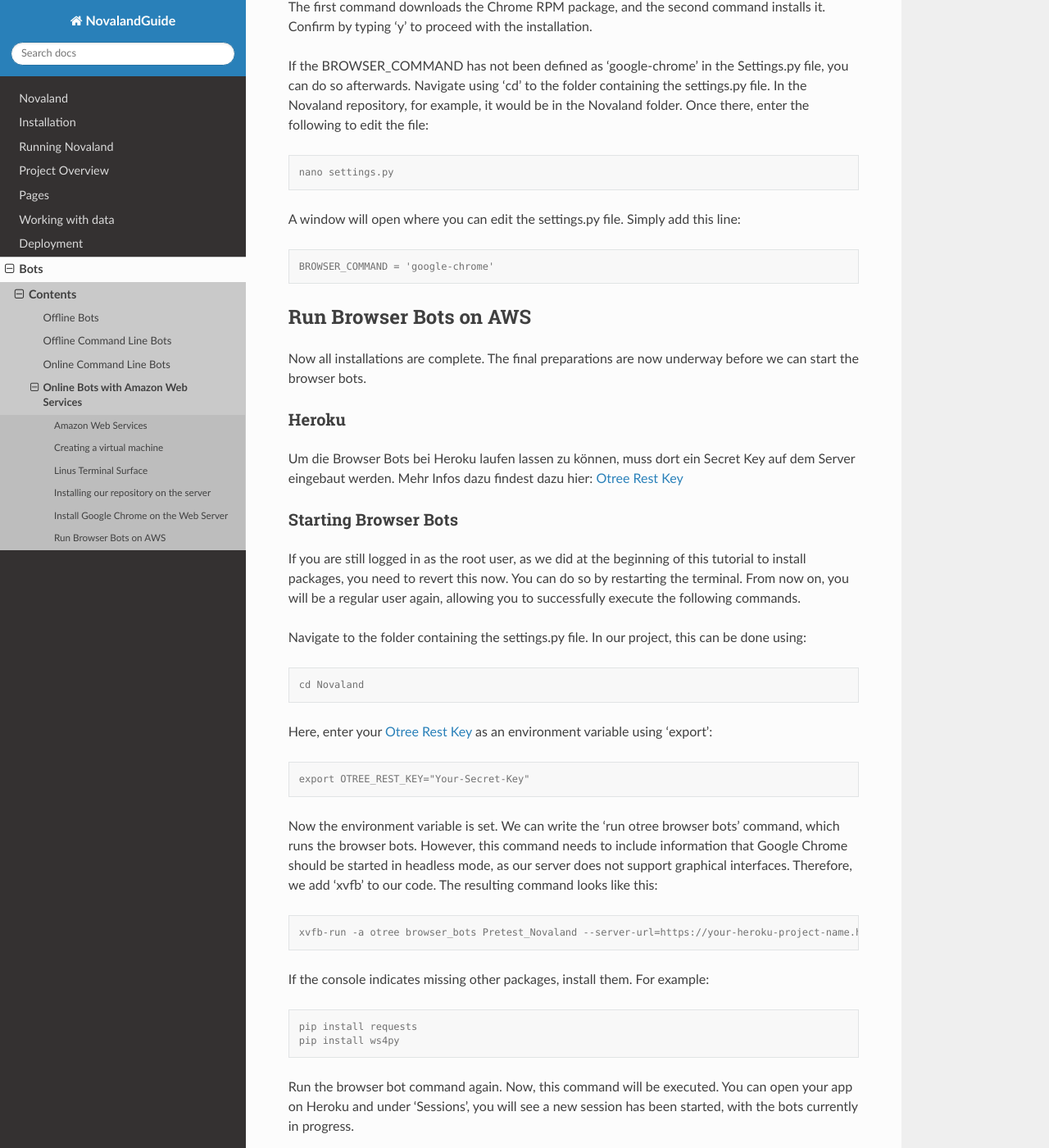
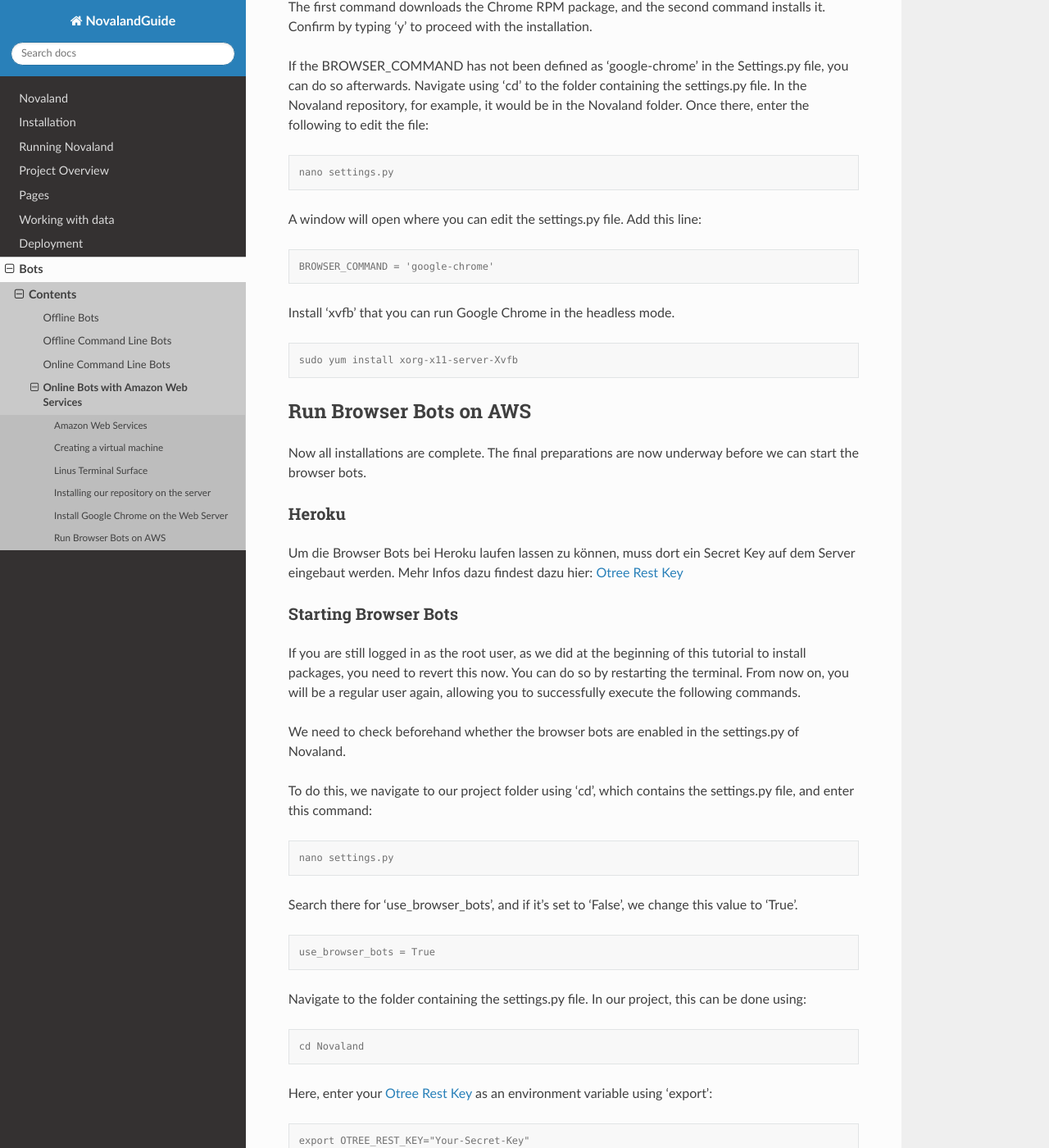
Before and after one commit to EmpPowiUDE/NovalandGuide, a Sphinx documentation site: the page built from docs/source/OnlineBotsWithAWS.rst, in a window 1280 px wide and 1400 px high, scrolled down 4927 px. Shown: the whole window at 82% size. Built offline with Sphinx 7.4.7 and the Read the Docs theme 2.0.0, drawn with Linux system fonts in a browser that asks for light colours.

Commit message:
Update Online User Bots with AWS

```diff
--- a/docs/source/OnlineBotsWithAWS.rst
+++ b/docs/source/OnlineBotsWithAWS.rst
@@ -237,11 +237,17 @@ Once there, enter the following to edit the file:
 
 
 A window will open where you can edit the settings.py file.
-Simply add this line:
+Add this line:
 
 .. code-block:: console
 
     BROWSER_COMMAND = 'google-chrome'
+
+Install 'xvfb' that you can run Google Chrome in the headless mode.
+
+.. code-block:: console
+
+    sudo yum install xorg-x11-server-Xvfb
 
 Run Browser Bots on AWS
 ===============================
@@ -258,6 +264,20 @@ ______________________
 If you are still logged in as the root user, as we did at the beginning of this tutorial to install packages, you need to revert this now.
 You can do so by restarting the terminal.
 From now on, you will be a regular user again, allowing you to successfully execute the following commands.
+
+We need to check beforehand whether the browser bots are enabled in the settings.py of Novaland.
+
+To do this, we navigate to our project folder using 'cd', which contains the settings.py file, and enter this command:
+
+.. code-block:: console
+
+    nano settings.py
+
+Search there for 'use_browser_bots', and if it's set to 'False', we change this value to 'True'.
+
+.. code-block:: console
+
+    use_browser_bots = True
 
 Navigate to the folder containing the settings.py file.
 In our project, this can be done using:
```
